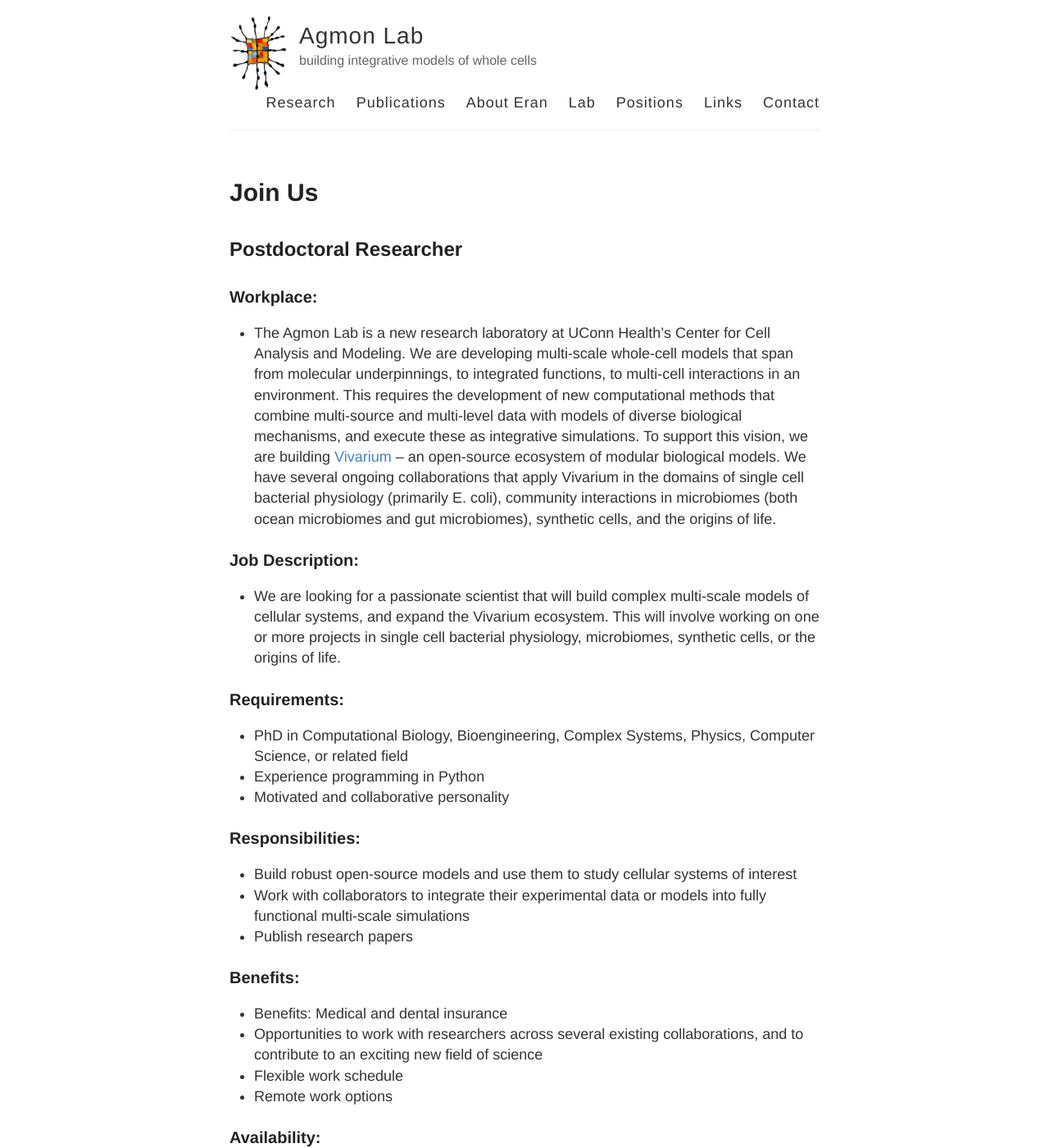
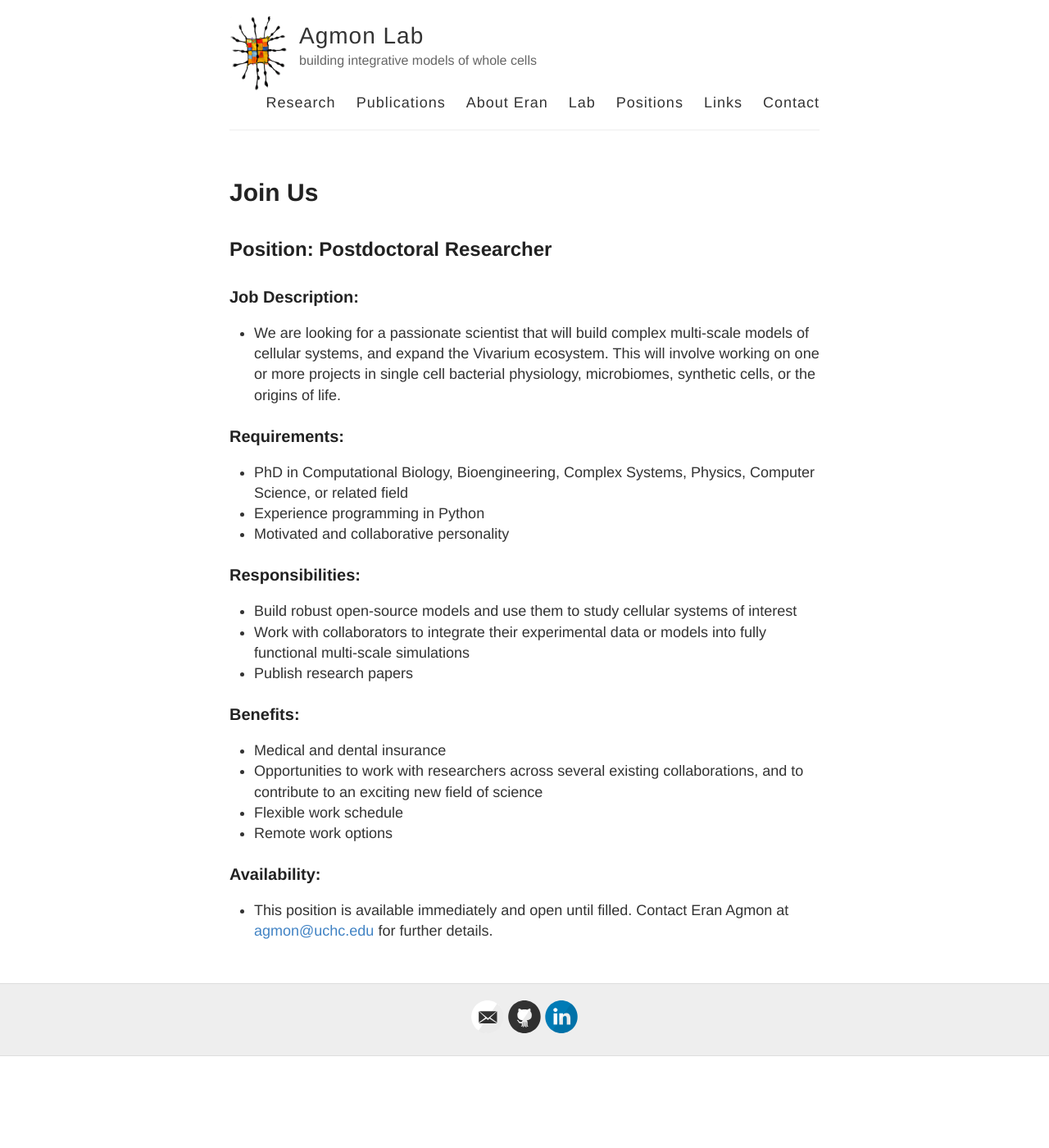
Before and after one commit to eagmon/eagmon.github.io, a Jekyll site: the page built from positions.md, in a window 1280 px wide and 1400 px high. Shown: the whole window at 82% size. Built offline with Jekyll 4.4.1, drawn with Linux system fonts in a browser that asks for light colours.

Commit message:
tweak postdoc posting

```diff
--- a/positions.md
+++ b/positions.md
@@ -5,17 +5,7 @@ permalink: /positions/
 ---
 
 
-## Postdoctoral Researcher
-
-### Workplace:
-- The Agmon Lab is a new research laboratory at UConn Health’s Center for Cell Analysis and Modeling. We are developing
-multi-scale whole-cell models that span from molecular underpinnings, to integrated functions, to multi-cell
-interactions in an environment. This requires the development of new computational methods that combine multi-source
-and multi-level data with models of diverse biological mechanisms, and execute these as integrative simulations. To
-support this vision, we are building [Vivarium](https://vivarium-collective.github.io) – an open-source ecosystem of
-modular biological models. We have several ongoing collaborations that apply Vivarium in the domains of single cell
-bacterial physiology (primarily E. coli), community interactions in microbiomes (both ocean microbiomes and gut
-microbiomes), synthetic cells, and the origins of life.
+## Position: Postdoctoral Researcher
 
 ### Job Description:
 - We are looking for a passionate scientist that will build complex multi-scale models of cellular systems, and expand
@@ -33,7 +23,7 @@ microbiomes, synthetic cells, or the origins of life.
 - Publish research papers
 
 ### Benefits:
-- Benefits: Medical and dental insurance
+- Medical and dental insurance
 - Opportunities to work with researchers across several existing collaborations, and to contribute to an exciting new
 field of science
 - Flexible work schedule
```
